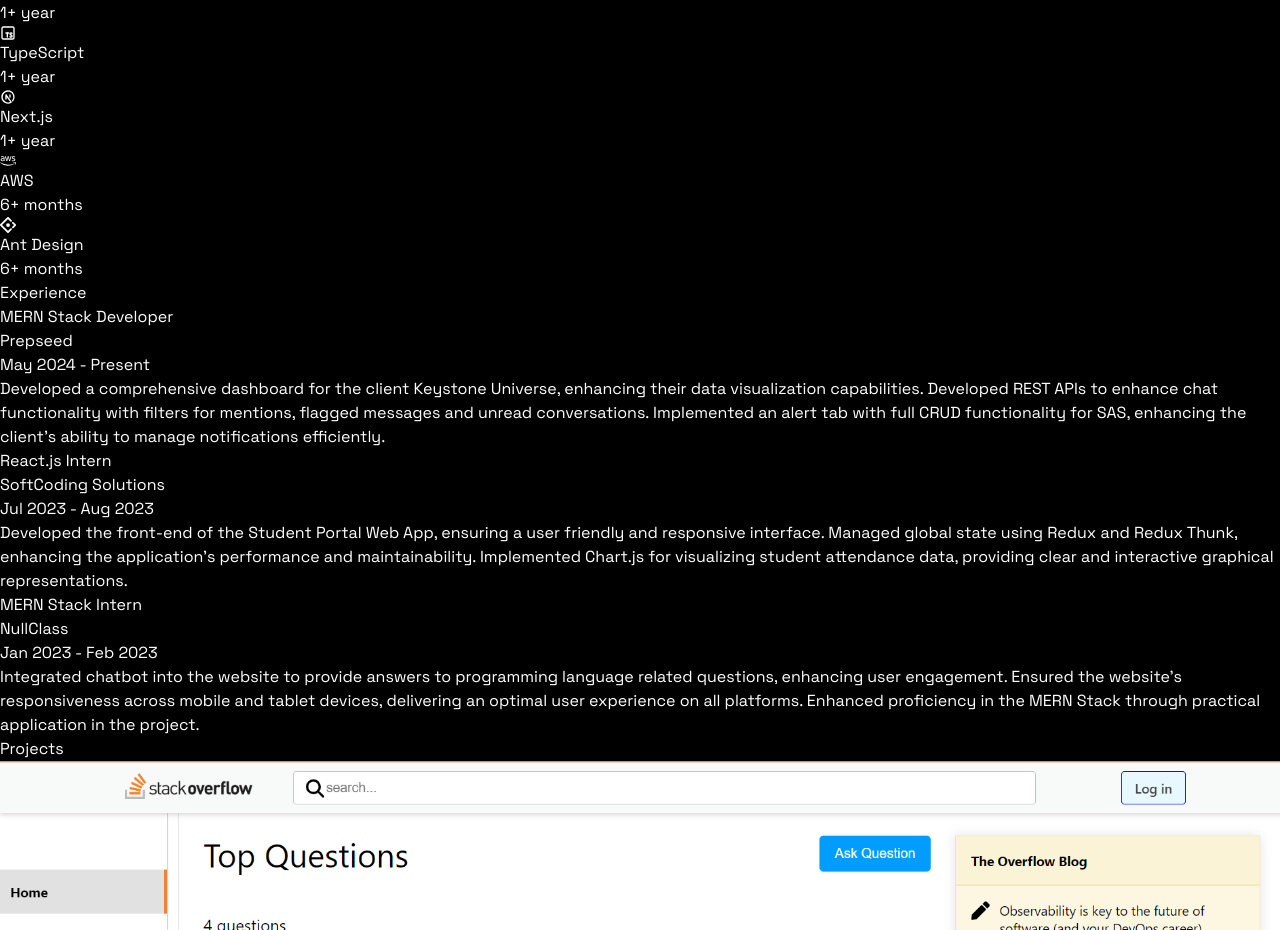
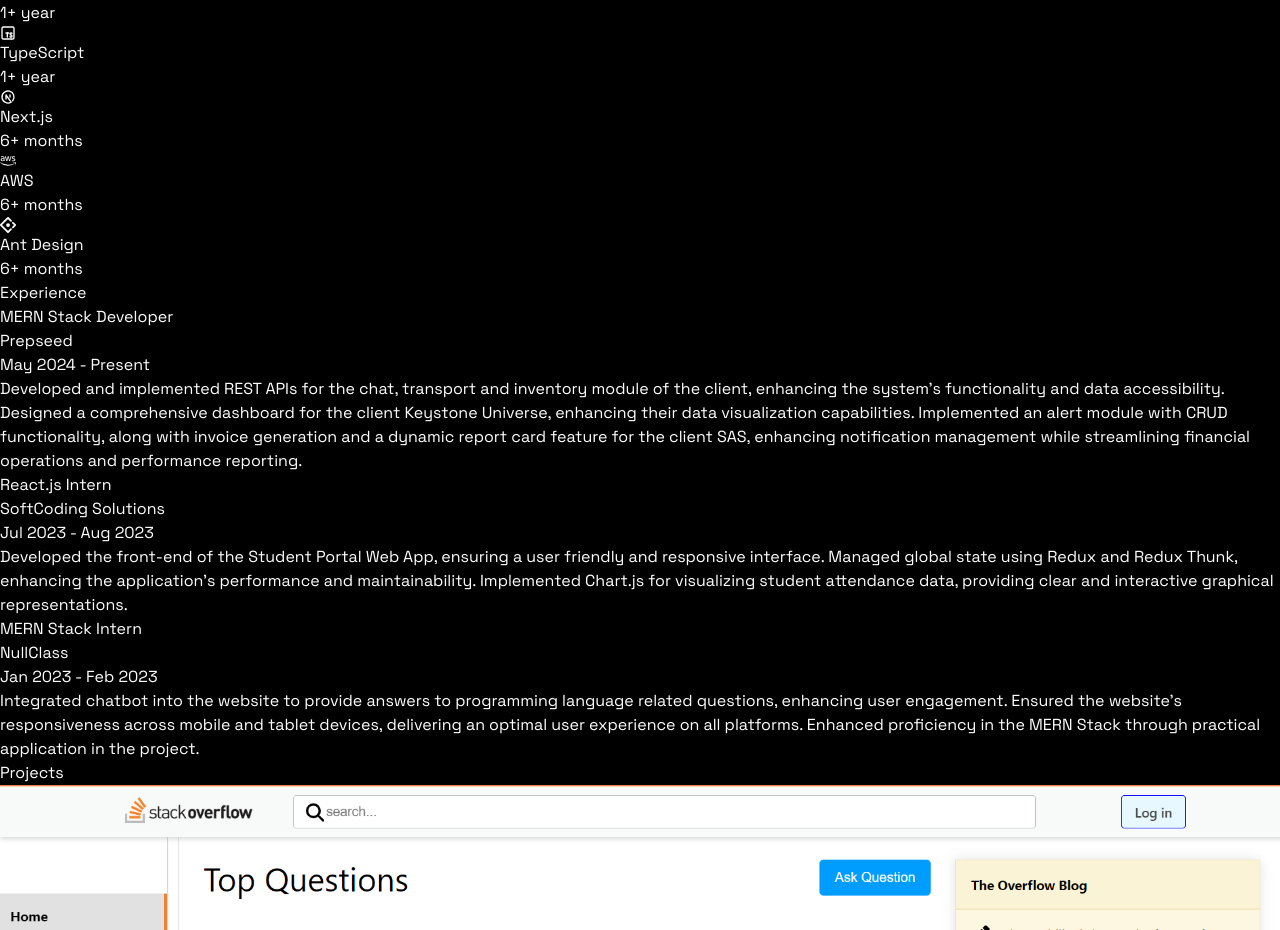
Before and after one commit to urvish-j-p/Urvish_Site, a React (Vite) app: page / in a window 1280 px wide. Shown: the part 1025-1955 px from the top of the page. Built offline with nearby package versions, Linux system fonts and the light colour scheme; a web font is replaced by a local one.

Commit message:
experience updated

```diff
--- a/src/components/Experience.jsx
+++ b/src/components/Experience.jsx
@@ -27,10 +27,10 @@
               key={index}
               className="rounded-xl border border-stone-50/30 bg-white/10 p-4"
             >
-              <h3 className="text-2xl font-semibold">{experience.title}</h3>
+              <h3 className="text-2xl font-semibold mb-3">{experience.title}</h3>
               <p className="text-xl">{experience.company}</p>
               <p className="text-sm text-stone-300">{experience.duration}</p>
-              <p className="mt-2 text-base">{experience.description}</p>
+              <p className="mt-3 text-base">{experience.description}</p>
             </motion.div>
           ))}
         </motion.div>
--- a/src/constants/index.jsx
+++ b/src/constants/index.jsx
@@ -85,7 +85,7 @@
   {
     icon: <TbBrandNextjs className="text-4xl text-white lg:text-5xl" />,
     name: "Next.js",
-    experience: "1+ year",
+    experience: "6+ months",
   },
   {
     icon: <FaAws className="text-4xl text-white lg:text-5xl" />,
@@ -105,7 +105,7 @@
     company: "Prepseed",
     duration: "May 2024 - Present",
     description:
-      "Developed a comprehensive dashboard for the client Keystone Universe, enhancing their data visualization capabilities. Developed REST APIs to enhance chat functionality with filters for mentions, flagged messages and unread conversations. Implemented an alert tab with full CRUD functionality for SAS, enhancing the client's ability to manage notifications efficiently.",
+      "Developed and implemented REST APIs for the chat, transport and inventory module of the client, enhancing the system's functionality and data accessibility. Designed a comprehensive dashboard for the client Keystone Universe, enhancing their data visualization capabilities. Implemented an alert module with CRUD functionality, along with invoice generation and a dynamic report card feature for the client SAS, enhancing notification management while streamlining financial operations and performance reporting.",
   },
   {
     title: "React.js Intern",
```
